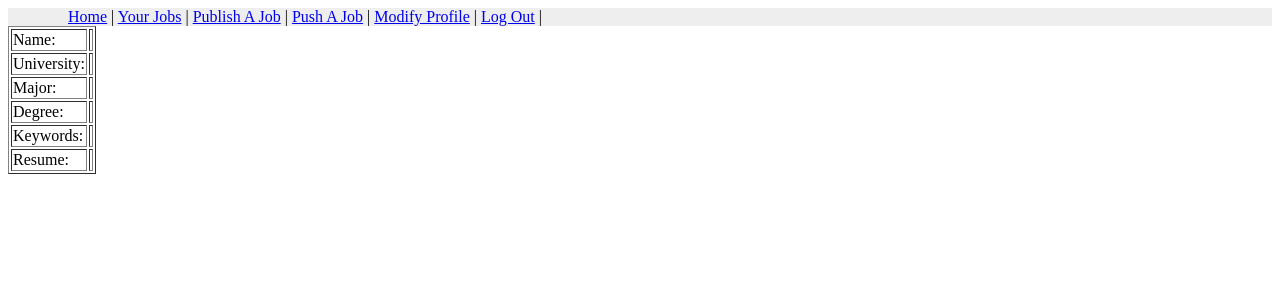
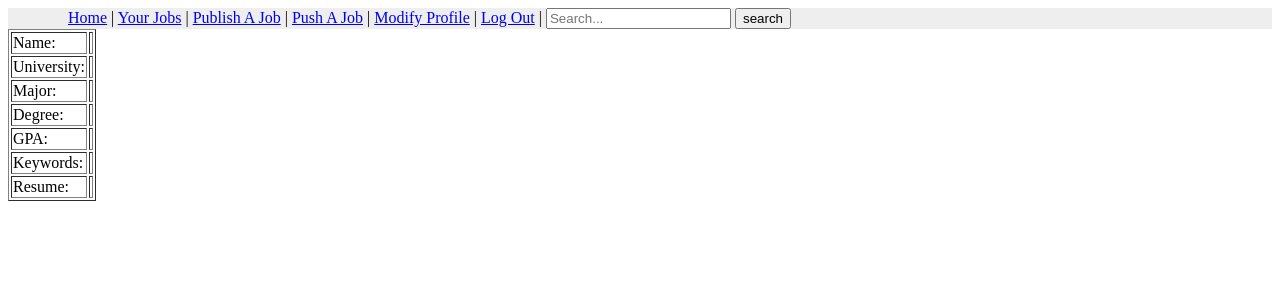
Before and after one commit to mountalps/project1, a PHP site: page /zq/company_check_student.php in a window 1280 px wide. Shown: the top 300 px of the page. Run offline with PHP 8.4, Linux system fonts and the light colour scheme; the visitor is signed in with stand-in values (Sample User, id 1); tables that the repository leaves empty hold one stand-in row (values such as "Sample post"); data that the repository does not hold is empty.

Commit message:
search to student info
search to student info

```diff
--- a/zq/company_check_student.php
+++ b/zq/company_check_student.php
@@ -55,10 +55,10 @@
             <a href="company_push_jobs.php">Push A Job</a> |
             <a href="company_modify_profile.php">Modify Profile</a> |
             <a href="../lib/logout.php">Log Out</a> |
-            <!--          <form action="company_search_result.php" method="get" id="keyword_search">-->
-            <!--              <input type="text" placeholder="Search..." name="keyword">-->
-            <!--              <button type="submit">search</button>-->
-            <!--          </form>-->
+            <form action="company_search_result.php" method="get" id="keyword_search">
+                <input type="text" placeholder="Search..." name="keyword">
+                <button type="submit">search</button>
+            </form>
         </div>
     </nav>
 </div>
@@ -82,6 +82,10 @@
             <td><?php echo "{$studentInfo[0]['degree']}";?></td>
         </tr>
         <tr>
+            <td>GPA:</td>
+            <td><?php echo "{$studentInfo[0]['GPA']}";?></td>
+        </tr>
+        <tr>
             <td>Keywords:</td>
             <td><?php echo "{$studentInfo[0]['keywords']}";?></td>
         </tr>
--- a/zq/company_search_result.php
+++ b/zq/company_search_result.php
@@ -169,14 +169,14 @@ if ($checkUser != "company"){
                             $students[] = $row;
                         }
                     } else {
-                        echo "<p>Sorry, we currentally do not have any students.</p>";
+                        echo "<p>Sorry, we currently do not have any students.</p>";
                     }
                 }
                 $checkerstu = [];
                 foreach ($students as $row) {
                     if (!in_array($row, $checkerstu)) {
                         ?>
-                        <p><form class="student-info" action="student_info.php" method="post" id="student-info-form">
+                        <p><form class="student-info" action="company_check_student.php" method="post" id="student-info-form">
                             <button type="submit" name="sid" value="<?php echo $row['sid']; ?>"><?php echo $row['sname']; ?></button>
                         </form></p>
                         <?php
@@ -204,7 +204,7 @@ if ($checkUser != "company"){
                     if (!in_array($row,$checkerjob)){
                         ?>
                         <p><form class="job-info" action="job_info_for_company.php" method="post" id="job-info-form">
-                            <input type="hidden" name="sid" value="<?php echo $sid; ?>">
+<!--                            <input type="hidden" name="sid" value="--><?php //echo $sid; ?><!--">-->
                             <button type="submit" name="jid" value="<?php echo $row['jid']; ?>"><?php echo $row['title']; ?></button>
                             <?php echo "at {$row['jcity']}, {$row['jstate']}"; ?>
                         </form></p>
```
